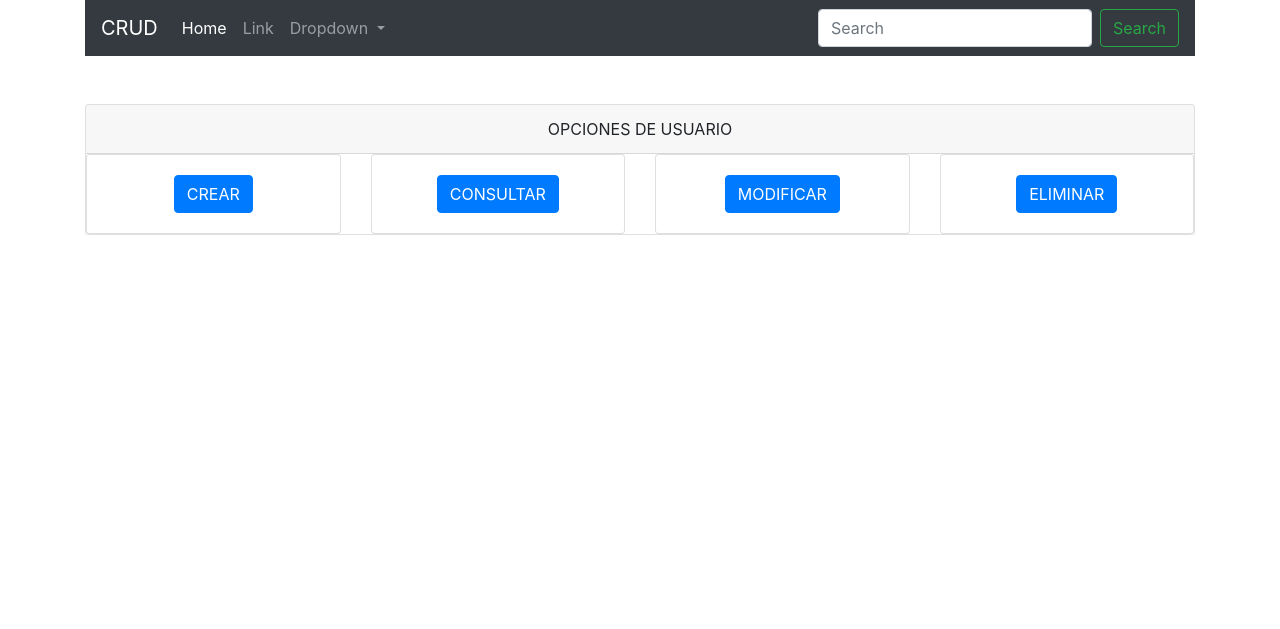
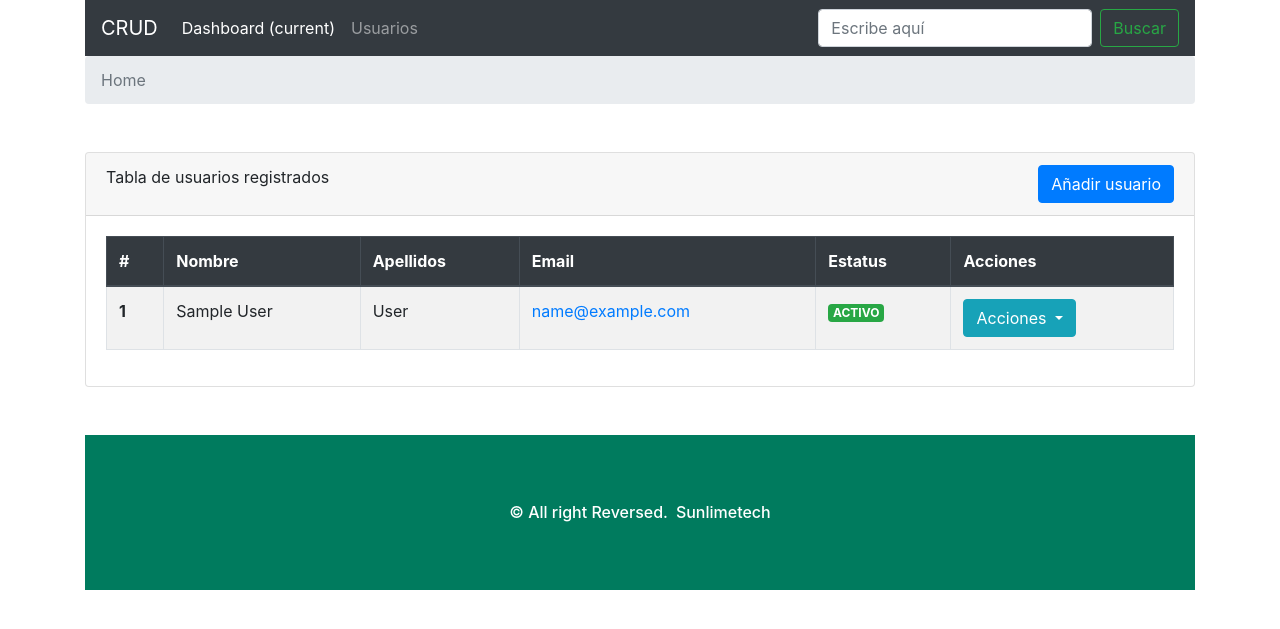
Before and after one commit to avremigue17/Bootstrap, a PHP site: page /programacion_avanzada_en_internet_canvas/ in a window 1280 px wide. Shown: the top 629 px of the page. Run offline with PHP 8.4, Linux system fonts and the light colour scheme; tables that the repository leaves empty or names only in its code hold one stand-in row (values such as "Sample post").

Commit message:
Add files via upload

```diff
--- a/config.php
+++ b/config.php
@@ -1,14 +1,14 @@
 <?php
-	init_set('display_errors',1);
-	init_set('display_startup_errrors',1);
+	ini_set('display_errors', 1);
+	ini_set('display_startup_errors', 1);
 	error_reporting(E_ALL);
 
-	if(!isset($_SESSION)){
+	if (!isset($_SESSION)) {
 		session_start();
 	}
 
-	if(!defined('BASE_PATH')){
-		define('BASE_PATH','http://localhost/bootstrap/');
+	if (!defined('BASE_PATH')) {
+		define('BASE_PATH',"http://localhost:8888/programacion_avanzada_en_internet_canvas/");
 	}
 
 ?>
--- /dev/null
+++ b/connectionController.php
@@ -0,0 +1,15 @@
+<?php
+	define("HOST", "localhost");
+	define("USER", "root");
+	define("PASS", "");
+	define("DBNM", "crud");
+
+	function connect(){
+		$conn = new mysqli(HOST,USER,PASS,DBNM);
+		if ($conn) {
+			return $conn;
+		}
+		return null;
+	}
+
+?>
--- a/index.php
+++ b/index.php
@@ -1,21 +1,20 @@
 <?php
-	/*include "config.php";
-	//include "userController.php";
+	include "UserController.php";
+	$userController = new UserController();
 
-	$userController= new userController();
-
-	echo $userController;
-	*/
-
+	$users = $userController->get();
+	#echo json_encode($users);
 ?>
-
-
 <!DOCTYPE html>
 <html>
 <head>
-	<title></title>
+	<title>
+		Bootstrap
+	</title>
 	<link rel="stylesheet" href="https://stackpath.bootstrapcdn.com/bootstrap/4.5.2/css/bootstrap.min.css" integrity="sha384-JcKb8q3iqJ61gNV9KGb8thSsNjpSL0n8PARn9HuZOnIxN0hoP+VmmDGMN5t9UJ0Z" crossorigin="anonymous">
 	<style type="text/css">
+		/* Footer */
+		@import url('https://maxcdn.bootstrapcdn.com/font-awesome/4.7.0/css/font-awesome.min.css');
 		section {
 		    padding: 60px 0;
 		}
@@ -89,14 +88,18 @@ section .section-title {
 		    margin-bottom: 10px;
 		}
 		}
+
 	</style>
 </head>
 <body>
-	<!-- Barra Cabecera -->
+
 	<div class="container">
-		<!-- Nav -->
-		<nav class="navbar navbar-expand-lg navbar navbar-dark bg-dark">
-		  	<a class="navbar-brand" href="#">CRUD</a>
+
+		<!-- NAV -->
+		<nav class="navbar navbar-expand-lg navbar-dark bg-dark">
+		  <a class="navbar-brand" href="#">
+		  	CRUD
+		  </a>
 		  <button class="navbar-toggler" type="button" data-toggle="collapse" data-target="#navbarSupportedContent" aria-controls="navbarSupportedContent" aria-expanded="false" aria-label="Toggle navigation">
 		    <span class="navbar-toggler-icon"></span>
 		  </button>
@@ -104,150 +107,139 @@ section .section-title {
 		  <div class="collapse navbar-collapse" id="navbarSupportedContent">
 		    <ul class="navbar-nav mr-auto">
 		      <li class="nav-item active">
-			        	<a class="nav-link" href="#">Home <span class="sr-only">(current)</span></a>
+		        <a class="nav-link" href="#">
+		        	Dashboard
+		        	<span class="sm-only">(current)</span>
+		        </a>
 		      </li>
 		      <li class="nav-item">
-			        	<a class="nav-link" href="#">Link</a>
+		        <a class="nav-link" href="#">
+		        	Usuarios
+		        </a>
 		      </li>
-			      	<li class="nav-item dropdown">
-			        	<a class="nav-link dropdown-toggle" href="#" id="navbarDropdown" role="button" data-toggle="dropdown" aria-haspopup="true" aria-expanded="false">
-			          Dropdown
-			        	</a>
-			        	<div class="dropdown-menu" aria-labelledby="navbarDropdown">
-			          	<a class="dropdown-item" href="#">Action</a>
-			          	<a class="dropdown-item" href="#">Another action</a>
-			          	<div class="dropdown-divider"></div>
-			          	<a class="dropdown-item" href="#">Something else here</a>
-			        	</div>
 		    </ul>
 		    <form class="form-inline my-2 my-lg-0">
-			      	<input class="form-control mr-sm-2" type="search" placeholder="Search" aria-label="Search">
-			      	<button class="btn btn-outline-success my-2 my-sm-0" type="submit">Search</button>
+		      <input class="form-control mr-sm-2" type="search" placeholder="Escribe aquí" aria-label="Search">
+		      <button class="btn btn-outline-success my-2 my-sm-0" type="submit">
+		      	Buscar
+		      </button>
 		    </form>
 		  </div>
 		</nav>
 
-		<!-- Cards Opciones-->
-		<div class="card mt-5 text-center">
-			<div class="card-header">
-		    	OPCIONES DE USUARIO
-		 	</div>
+		<!-- BREAD -->
+		<nav aria-label="breadcrumb ">
+		  <ol class="breadcrumb">
+		    <li class="breadcrumb-item active" aria-current="page">Home</li>
+		  </ol>
+		</nav>
 
-		<div class="row">
-		  <div class="col-sm-3" align="center">
-		    <div class="card">
-		      <div class="card-body">
-		        <button onclick="add()" type="button" class="btn btn-primary" data-toggle="modal" data-target="#exampleModal">
-				  CREAR
+		<!-- NOTIFICATION -->
+		<?php if (isset($_SESSION['status']) && $_SESSION['status']=='success'): ?>
+		<div class="alert alert-success alert-dismissible fade show" role="alert">
+		  <strong>Correcto!</strong> <?= $_SESSION['message'] ?>.
+		  <button type="button" class="close" data-dismiss="alert" aria-label="Close">
+		    <span aria-hidden="true">&times;</span>
 		  </button>
 		</div>
+		<?php unset($_SESSION['status']); ?>
+		<?php endif ?>
+
+		<?php if (isset($_SESSION['status']) && $_SESSION['status']=='error'): ?>
+		<div class="alert alert-danger alert-dismissible fade show" role="alert">
+		  <strong>Error!</strong> <?= $_SESSION['message'] ?>.
+		  <button type="button" class="close" data-dismiss="alert" aria-label="Close">
+		    <span aria-hidden="true">&times;</span>
+		  </button>
+		</div>
+		<?php unset($_SESSION['status']); ?>
+		<?php endif ?>
+
+		<div class="row mt-5 ">
+
+			<div class="col">
+
+				<div class="card">
+				  <div class="card-header">
+
+				    Tabla de usuarios registrados
+
+				    <button onclick="add()" type="button" class="btn btn-primary float-right" data-toggle="modal" data-target="#exampleModal">
+				    	Añadir usuario
+				    </button>
+
+				  </div>
+				  <div class="card-body">
+				  	<table class="table table-bordered table-striped">
+					  <thead class="thead-dark">
+					    <tr>
+					      <th scope="col">#</th>
+					      <th scope="col">Nombre</th>
+					      <th scope="col">Apellidos</th>
+					      <th scope="col">Email</th>
+					      <th scope="col">Estatus</th>
+					      <th scope="col">Acciones</th>
+					    </tr>
+					  </thead>
+					  <tbody>
+					  	<?php foreach ($users as $user): ?>
+					    <tr>
+					      <th scope="row">
+					      	<?= $user['id'] ?>
+					      </th>
+					      <td>
+					      	<?= $user['name'] ?>
+					      </td>
+					      <td>
+					      	<?= $user['lastname'] ?>
+					      </td>
+					      <td>
+					      	<a href="mailto:<?= $user['email'] ?>">
+					      		<?= $user['email'] ?>
+					      	</a>
+					      </td>
+					      <td>
+					      	<?php if ($user['status']): ?>
+					      	<span class="badge badge-success">
+					      		ACTIVO
+					      	</span>
+					      	<?php endif ?>
+					      	<?php if (!$user['status']): ?>
+					      	<span class="badge badge-warning">
+					      		INACTIVO
+					      	</span>
+					      	<?php endif ?>
+					      </td>
+					      <td>
+					      	<div class="btn-group" role="group">
+							    <button id="btnGroupDrop1" type="button" class="btn btn-info dropdown-toggle" data-toggle="dropdown" aria-haspopup="true" aria-expanded="false">
+							      Acciones
+							    </button>
+							    <div class="dropdown-menu" aria-labelledby="btnGroupDrop1">
+							      <a data-info='<?= json_encode($user) ?>' onclick="edit(this)" class="dropdown-item" href="#" data-toggle="modal" data-target="#exampleModal">
+							      	<i class="fa fa-pencil"></i> Editar
+							      </a>
+							      <a class="dropdown-item" onclick="remove(<?= $user['id'] ?>)" >
+							      	<i class="fa fa-trash"></i> Eliminar
+							      </a>
 							    </div>
 							  </div>
-		  <div class="col-sm-3">
-		    <div class="card">
-		      <div class="card-body">
-		        <button type="button" class="btn btn-primary" id="mostrar_info" data-toggle="modal" data-target="#exampleModal2">
-				  CONSULTAR
-				</button>
-		      </div>
-		    </div>
-		  </div>
-		  <div class="col-sm-3">
-		    <div class="card">
-		      <div class="card-body">
-		        <button onclick="edit(this)" type="button" class="btn btn-primary" id="mostrar_info" data-toggle="modal" data-target="#exampleModal">
-				  MODIFICAR
-				</button>
-		      </div>
-		    </div>
-		  </div>
-		  <div class="col-sm-3">
-		    <div class="card">
-		      <div class="card-body">
-		        <button type="button" class="btn btn-primary">
-				  ELIMINAR
-				</button>
-		      </div>
-		    </div>
-		  </div>
+					      </td>
+					    </tr>
+					    <?php endforeach ?>
+					  </tbody>
+					</table>
 				  </div>
 				</div>
 
-		<!-- Modal -->
-		<div class="modal fade" id="exampleModal" tabindex="-1" aria-labelledby="exampleModalLabel" aria-hidden="true">
-		  <div class="modal-dialog">
-		    <div class="modal-content">
-		      <div class="modal-header">
-		        <h5 class="modal-title" id="exampleModalLabel">Agregar Usuario</h5>
 			</div>
 
-		      <!-- Form -->
-		      <form action="" method="POST" onsubmit="return validateForm(this)">
-			      <div class="modal-body">
-			        <div class="form-row">
-					    <div class="form-group col-md-6">
-					      <label for="inputEmail4">Nombre</label>
-					      <input type="email" class="form-control" id="inputEmail4">
-					    </div>
-					    <div class="form-group col-md-6">
-					      <label for="inputPassword4">Apellido</label>
-					      <input type="password" class="form-control" id="inputPassword4">
-					    </div>
-					  </div>
-					  <div class="form-group">
-					    <label for="inputAddress">Correo</label>
-					    <input type="text" class="form-control" id="email">
-					  </div>
-					  <div class="form-group">
-					    <label for="inputAddress2">Fecha Nacimiento</label>
-					    <input type="date" class="form-control" id="year">
-					  </div>
-					  <div class="form-row">
-					    <div class="form-group col-md-6">
-					      <label for="inputCity">Password</label>
-					      <input type="text" class="form-control" id="password">
-					    </div>
-					    <div class="form-group col-md-6">
-					      <label for="inputCity">Confirmar Password</label>
-					      <input type="text" class="form-control" id="password2">
-					    </div>
-					  </div>
-			      </div>
-			      <div class="modal-footer">
-			        <button type="button" class="btn btn-secondary" data-dismiss="modal">Close</button>
-			        <button type="submit" class="btn btn-primary">Save changes</button>
-			      </div>
-		      </form>
-		    </div>
-		  </div>
 		</div>
 
-		<!-- Modal2 -->
-		<div class="modal fade" id="exampleModal2" tabindex="-1" aria-labelledby="exampleModalLabel" aria-hidden="true">
-		  <div class="modal-dialog">
-		    <div class="modal-content">
-		      <div class="modal-header">
-		        <h5 class="modal-title" id="exampleModalLabel">Usuarios</h5>
-		      </div>
-
-		      <!-- Form -->
-
-			      <div class="modal-body">
-			        <div class="form-row" id="contenerTablas">
-
-			      </div>
-			      <div class="modal-footer">
-			        <button type="button" class="btn btn-secondary" data-dismiss="modal">Close</button>
-			      </div>
-		    </div>
-		  </div>
-		</div>
-
-		<!-- Footer -->
 		<section id="footer" class="mt-5">
+			<div class="container">
 				<div class="row">
 					<div class="col-xs-12 col-sm-12 col-md-12 mt-2 mt-sm-2 text-center text-white">
-						<p><u><a href="https://www.nationaltransaction.com/">National Transaction Corporation</a></u> is a Registered MSP/ISO of Elavon, Inc. Georgia [a wholly owned subsidiary of U.S. Bancorp, Minneapolis, MN]</p>
 						<p class="h6">© All right Reversed.<a class="text-green ml-2" href="https://www.sunlimetech.com" target="_blank">Sunlimetech</a></p>
 					</div>
 					<hr>
@@ -255,69 +247,221 @@ section .section-title {
 			</div>
 		</section>
 		<!-- ./Footer -->
+
+
 	</div>
 
+	<div class="container">
+
+	</div>
+
+	<!-- Modal -->
+	<div class="modal fade" id="exampleModal" tabindex="-1" aria-labelledby="exampleModalLabel" aria-hidden="true">
+	  <div class="modal-dialog modal-lg">
+	    <div class="modal-content">
+
+	      	<div class="modal-header">
+		        <h5 class="modal-title" id="exampleModalLabel">
+		        	Agregar usuario
+		        </h5>
+		        <button type="button" class="close" data-dismiss="modal" aria-label="Close">
+		        	<span aria-hidden="true">&times;</span>
+	        	</button>
+	      	</div>
+
+	      	<form action="UserController.php" method="POST" onsubmit="return validateForm(this)">
+
+			    <div class="modal-body">
+			    	<div class="container">
+
+				        <!-- NOMBRE -->
+						<div class="form-group row">
+						    <label for="name" class="col-sm-3 col-form-label">
+						    	Nombre
+						    </label>
+						    <div class="col-sm-9">
+						    	<div class="input-group mb-3">
+								  <div class="input-group-prepend">
+								    <span class="input-group-text" id="basic-addon1">
+								    	<i class="fa fa-user"></i>
+								    </span>
+								  </div>
+								  <input type="text" class="form-control" id="name" required="" placeholder="Jhon" name="name">
+								</div>
+						    </div>
+						</div>
+
+						<!-- APELLIDO -->
+						<div class="form-group row">
+						    <label for="lastname" class="col-sm-3 col-form-label">
+						    	Apellidos
+						    </label>
+						    <div class="col-sm-9">
+						    	<div class="input-group mb-3">
+								  <div class="input-group-prepend">
+								    <span class="input-group-text" id="basic-addon1">
+								    	<i class="fa fa-user"></i>
+								    </span>
+								  </div>
+								  <input type="text" class="form-control" id="lastname" required="" placeholder="Doe" name="last">
+								</div>
+						    </div>
+						</div>
+
+						<!-- EMAIL -->
+						<div class="form-group row">
+						    <label for="email" class="col-sm-3 col-form-label">
+						    	Correo electrónico
+						    </label>
+						    <div class="col-sm-9">
+						    	<div class="input-group mb-3">
+								  <div class="input-group-prepend">
+								    <span class="input-group-text" id="basic-addon1">
+								    	<i class="fa fa-envelope"></i>
+								    </span>
+								  </div>
+								  <input type="email" class="form-control" id="email" required="" placeholder="Doe" name="email">
+								</div>
+						    </div>
+						</div>
+
+						<!-- CONTRASEÑA -->
+						<div class="form-group row">
+						    <label for="password" class="col-sm-3 col-form-label">
+						    	Contraseña
+						    </label>
+						    <div class="col-sm-9">
+						    	<div class="input-group mb-3">
+								  <div class="input-group-prepend">
+								    <span class="input-group-text" id="basic-addon1">
+								    	<i class="fa fa-lock"></i>
+								    </span>
+								  </div>
+								  <input type="password" class="form-control" id="password" required="" placeholder="Doe" name="pass">
+								</div>
+						    </div>
+						</div>
+
+						<!-- C CONTRASEÑA -->
+						<div class="form-group row">
+						    <label for="password2" class="col-sm-3 col-form-label">
+						    	Repetir contraseña
+						    </label>
+						    <div class="col-sm-9">
+						    	<div class="input-group mb-3">
+								  <div class="input-group-prepend">
+								    <span class="input-group-text" id="basic-addon1">
+								    	<i class="fa fa-lock"></i>
+								    </span>
+								  </div>
+								  <input type="password" class="form-control" id="password2" required="" placeholder="Doe">
+								</div>
+						    </div>
+						</div>
+
+					</div>
+			    </div>
+
+		      	<div class="modal-footer">
+		        	<button type="button" class="btn btn-secondary" data-dismiss="modal">
+		        		Cerrar
+		        	</button>
+		        	<button type="submit" class="btn btn-primary">
+		        		Guardar
+		        	</button>
+		        	<input type="hidden" id="action" name="action" value="store">
+		        	<input type="hidden" id="user_id" name="id">
+		      	</div>
+
+	      	</form>
+
+	    </div>
+	  </div>
+	</div>
 
 	<script src="https://code.jquery.com/jquery-3.5.1.slim.min.js" integrity="sha384-DfXdz2htPH0lsSSs5nCTpuj/zy4C+OGpamoFVy38MVBnE+IbbVYUew+OrCXaRkfj" crossorigin="anonymous"></script>
+	<script src="https://cdn.jsdelivr.net/npm/popper.js@1.16.1/dist/umd/popper.min.js" integrity="sha384-9/reFTGAW83EW2RDu2S0VKaIzap3H66lZH81PoYlFhbGU+6BZp6G7niu735Sk7lN" crossorigin="anonymous"></script>
 	<script src="https://stackpath.bootstrapcdn.com/bootstrap/4.5.2/js/bootstrap.min.js" integrity="sha384-B4gt1jrGC7Jh4AgTPSdUtOBvfO8shuf57BaghqFfPlYxofvL8/KUEfYiJOMMV+rV" crossorigin="anonymous"></script>
-	<script src="https://cdn.jsdelivr.net/npm/popper.js@1.16.1/dist/umd/popper.min.js" integrity="sha384-9/reFTGAW83EW2RDu2S0VKaIzap3H66lZH81PoYlFhbGU+6BZp6G7niu735Sk7lN" crossorigin="anonymous"></script>
 	<script src="https://unpkg.com/sweetalert/dist/sweetalert.min.js"></script>
+	<script src="https://unpkg.com/axios/dist/axios.min.js"></script>
+	<script type="text/javascript" src="https://code.jquery.com/jquery-3.5.1.js"></script>
 
-	<script src="https://code.jquery.com/jquery-3.5.1.min.js"></script>
 	<script type="text/javascript">
+
 		function add(){
-			$("#exampleModalLabel").text("CREAR USUARIO")
+			$("#exampleModalLabel").text('Añadir usuario')
+			$("#action").val('store')
 		}
-		function edit(){
-			$("#exampleModalLabel").text("EDITAR USUARIO")
+		function edit(target){
+			$("#exampleModalLabel").text('Editar usuario')
+			$("#action").val('update')
+
+			var info = $(target).data('info')
+
+			$("#user_id").val(info.id)
+			$("#name").val(info.name)
+			$("#lastname").val(info.lastname)
+			$("#email").val(info.email)
+			$("#password").val(info.password)
+			$("#password2").val(info.password)
+
+			console.log(info)
+		}
+
+		function validateForm(target) {
+			if ($("#password").val() == $("#password2").val()) {
+				return true;
+			}else{
+				swal("Las contraseñas no coinciden", "", "error");
+				$("#password").addClass('is-invalid')
+				$("#password2").addClass('is-invalid')
+
+				return false;
 			}
 
 
-		function validateForm(target){
-					var pwd=$("#password").val();
-					var pwd2=$("#password2").val();
-					if(pwd==pwd2 && pwd!=0){
-						var operacion ="insertar";
-						var correo= $("#email").val();
-						var contra= $("#password").val();
-						var fecha= $("#year").val();
-						$('#email').val('');
-						$('#password').val('');
-						$('#year').val('');
+		}
+		function remove(id)
+		{
+			swal({
+			  title: "",
+			  text: "¿Desea eliminar el usuario?",
+			  icon: "warning",
+			  buttons: true,
+			  dangerMode: true,
+			})
+			.then(function (willDelete) {
+			  if (willDelete) {
+
+			  	swal("Espere, el proceso se esta ejecutando!", {
+			      icon: "info",
+			    });
+
 			    $.ajax({
-							url:"http://localhost/bootstrap/file.php",
-							data:{ operacion:operacion,correo:correo,contra:contra,fecha:fecha},
-							type:"POST",
-							dataType:"text",
-						})
-						return true;
+				    url : 'controllers/UserController.php',
+				    data : {id: id, action: 'remove'},
+				    type : 'POST',
+				    dataType : 'json',
+				    success : function(json) {
+				        if (json.status==="success") {
+				        	swal(json.message, {
+						      icon: "success",
+						    });
+				        	setTimeout(location.reload(),2000);
 				        }else{
-						swal({
-						  title: "El Password Deben Coincidir",
+				        	swal(json.message, {
 						      icon: "error",
-						  button: "volver",
 						    });
-						return false;
 				        }
+				    },
+				    error : function(xhr, status) {
+				        alert('Disculpe, existió un problema');
 				    }
+				});
 
-
-		$("#mostrar_info").click(function(){
-			var operacion="consultar";
-			$( "table" ).remove();
-			$.ajax({
-				url:"http://localhost/ejercicio28/file.php",
-				data:{ operacion:operacion},
-				type:"POST",
-				dataType:"json",
-				success: function(r){
-					$( "#contenerTablas" ).append( "<table> <tr><td style='color:blue;font-size:20px'>Email</td><td style='color:blue;font-size:20px'>Contraseña</td><td style='color:blue;font-size:20px'>Fecha de Nacimiento</td></tr></table>");
-					for (var i = 0; i< r.length/3; i++) {
-						$( "#contenerTablas" ).append( "<table> <tr><td>"+r[i]+"</td><td>"+r[i+r.length/3]+"</td><td>"+r[i+(r.length/3)*2]+"</td></tr></table>");
 			  }
+			});
 		}
-			})
-		});
 	</script>
 </body>
 </html>
--- a/userController.php
+++ b/userController.php
@@ -1,32 +1,163 @@
 <?php
-	include_once "conectionController.php";
 
-	/**
-	 *
-	 */
+include_once "config.php";
+include_once "connectionController.php";
+
+if (isset($_POST['action'])) {
+
+	$userController = new UserController();
+
+	switch ($_POST['action']) {
+		case 'store':
+			$name = strip_tags($_POST['name']);
+			$last = strip_tags($_POST['last']);
+			$email = strip_tags($_POST['email']);
+			$pass = strip_tags($_POST['pass']);
+
+			$userController->store($name,$last,$email,$pass);
+
+		break;
+		case 'update':
+			$name = strip_tags($_POST['name']);
+			$last = strip_tags($_POST['last']);
+			$email = strip_tags($_POST['email']);
+			$pass = strip_tags($_POST['pass']);
+			$id = strip_tags($_POST['id']);
+
+			$userController->update($name,$last,$email,$pass,$id);
+		break;
+		case 'remove':
+			$id = strip_tags($_POST['id']);
+
+			echo json_encode($userController->remove($id));
+		break;
+	}
+}
+
 class UserController
 {
 
-		function get(){
-			$conn = connect(){
-				if(!$conn->connect_error){
-					$query ="select*from users"
+	function get()
+	{
+		$conn = connect();
+		if (!$conn->connect_error) {
+
+			//armado de la consulta
+			$query = "select * from user";
 			$prepared_query = $conn->prepare($query);
 			$prepared_query->execute();
 
 			$results = $prepared_query->get_result();
-					$users= $results->fetch_all(MYSQLI_ASSOC);
+			$users = $results->fetch_all(MYSQLI_ASSOC);
 
-					return $users
+			return $users;
+
 		}else{
 			return array();
 		}
+	}
 
+	function store($name,$last,$email,$pass){
+		$conn = connect();
+		if (!$conn->connect_error) {
+			if($name!="" && $last!="" && $email!="" && $pass!=""){
+
+				$query = "insert into user (name,lastname,email,password) values (?,?,?,?)";
+				$prepared_query = $conn->prepare($query);
+				$prepared_query->bind_param('ssss',$name,$last,$email,$pass);
+				if ($prepared_query->execute()) {
+
+					$_SESSION['message'] = "Registro creado exitosamente";
+					$_SESSION['status'] = "success";
+					header("Location: ".$_SERVER['HTTP_REFERER']);
+
+				}else{
+					$_SESSION['message'] = "El registro no pudo ser completado";
+					$_SESSION['status'] = "error";
+					header("Location: ".$_SERVER['HTTP_REFERER']);
+				}
+
+			}else{
+				$_SESSION['message'] = "Verifique la información";
+				$_SESSION['status'] = "error";
+				header("Location: ".$_SERVER['HTTP_REFERER']);
+			}
+		}else{
+			$_SESSION['message'] = "Problemas con la conexión al servidor";
+			$_SESSION['status'] = "error";
+			header("Location: ".$_SERVER['HTTP_REFERER']);
 		}
 	}
 
-	function post(){
+	function update($name,$last,$email,$pass,$id){
+		$conn = connect();
+		if (!$conn->connect_error) {
+			if($name!="" && $last!="" && $email!="" && $pass!="" && $id!=""){
 
+				$query = "update user set name = ?, lastname = ?, email = ?, password = ? where id = ?";
+				$prepared_query = $conn->prepare($query);
+				$prepared_query->bind_param('ssssi',$name,$last,$email,$pass,$id);
+				if ($prepared_query->execute()) {
+
+					$_SESSION['message'] = "Registro actualizado exitosamente";
+					$_SESSION['status'] = "success";
+					header("Location: ".$_SERVER['HTTP_REFERER']);
+
+				}else{
+					$_SESSION['message'] = "El proceso no pudo ser completado";
+					$_SESSION['status'] = "error";
+					header("Location: ".$_SERVER['HTTP_REFERER']);
+				}
+
+			}else{
+				$_SESSION['message'] = "Verifique la información";
+				$_SESSION['status'] = "error";
+				header("Location: ".$_SERVER['HTTP_REFERER']);
+			}
+		}else{
+			$_SESSION['message'] = "Problemas con la conexión al servidor";
+			$_SESSION['status'] = "error";
+			header("Location: ".$_SERVER['HTTP_REFERER']);
+		}
+	}
+
+	function remove($id){
+		$conn = connect();
+		if (!$conn->connect_error) {
+			if($id!=""){
+
+				$query = "delete from user where id = ?";
+				$prepared_query = $conn->prepare($query);
+				$prepared_query->bind_param('i',$id);
+
+				if ($prepared_query->execute()) {
+					$response = array(
+						"status" => "success",
+						"message" => "Usuario eliminado correctamente",
+					);
+					return $response;
+				}else{
+					$response = array(
+						"status" => "error",
+						"message" => "Ocurrió un error durante el proceso",
+					);
+					return $response;
+				}
+
+			}else{
+				$response = array(
+					"status" => "error",
+					"message" => "Verifique la información",
+				);
+				return $response;
+			}
+		}else{
+			$response = array(
+				"status" => "error",
+				"message" => "Problemas con la conexión al servidor",
+			);
+			return $response;
+		}
 	}
 }
 
```
Lines whose indentation alone changed are shown as unchanged.
